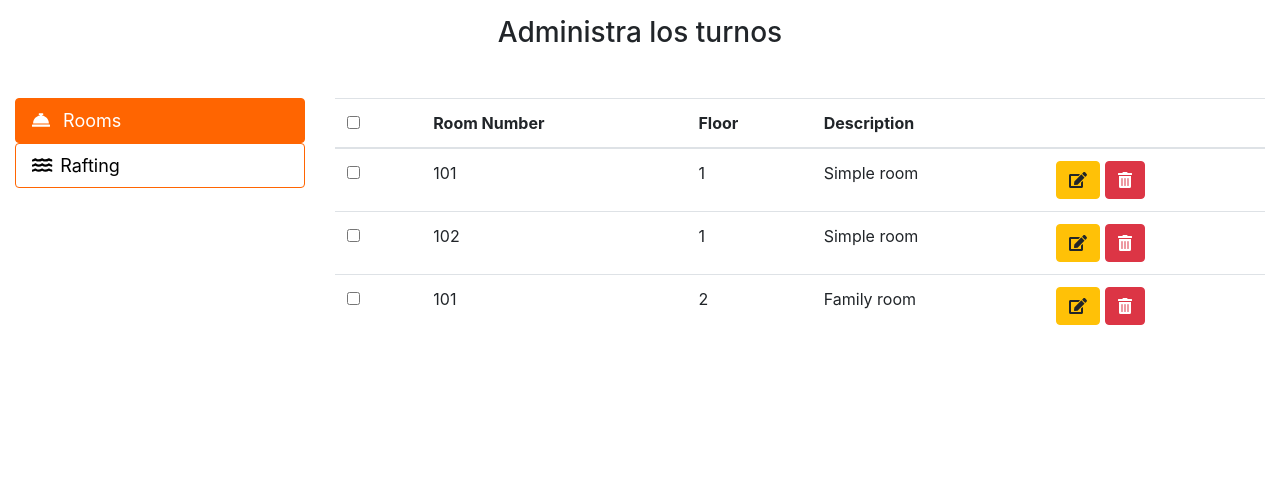
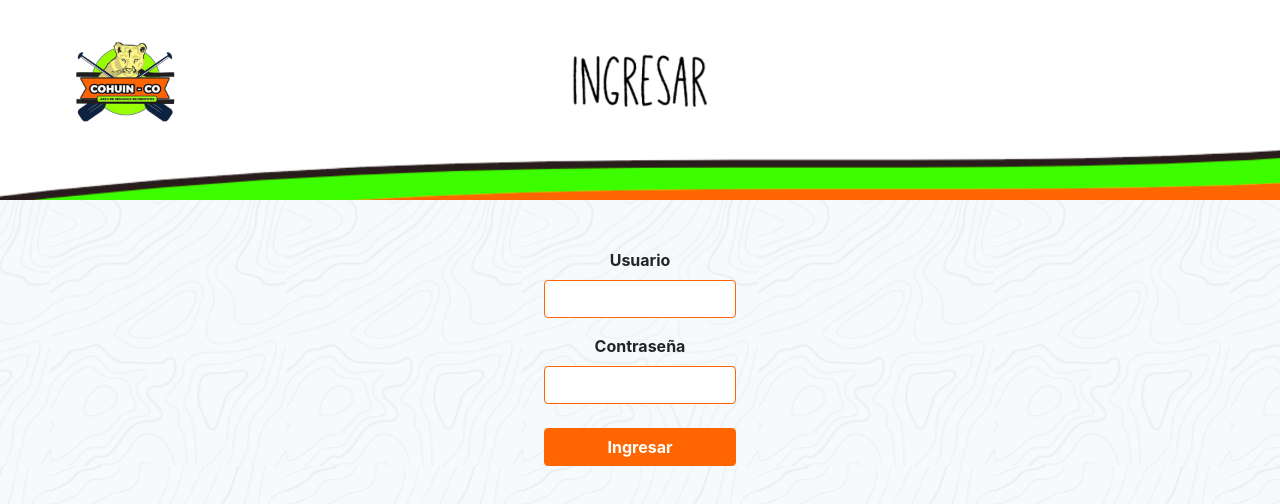
Before and after one commit to franpc3/cohuinco, a React (Create React App) app: page /admin in a window 1280 px wide. Shown: the top 504 px of the page. Built offline with nearby package versions, Linux system fonts and the light colour scheme.

Commit message:
changes dashboard

```diff
--- a/src/App.css
+++ b/src/App.css
@@ -1,38 +1,8 @@
-.App {
-  text-align: center;
+body {
+    margin: 0;
+    padding: 0;
+    background-image: url(../src/components/Images/background.png);
+    background-position: center;
+    background-repeat: repeat;
+    background-size: contain;
 }
-
-.App-logo {
-  height: 40vmin;
-  pointer-events: none;
-}
-
-@media (prefers-reduced-motion: no-preference) {
-  .App-logo {
-    animation: App-logo-spin infinite 20s linear;
-  }
-}
-
-.App-header {
-  background-color: #282c34;
-  min-height: 100vh;
-  display: flex;
-  flex-direction: column;
-  align-items: center;
-  justify-content: center;
-  font-size: calc(10px + 2vmin);
-  color: white;
-}
-
-.App-link {
-  color: #61dafb;
-}
-
-@keyframes App-logo-spin {
-  from {
-    transform: rotate(0deg);
-  }
-  to {
-    transform: rotate(360deg);
-  }
-}
--- a/src/components/Admin/Admin.js
+++ b/src/components/Admin/Admin.js
@@ -1,5 +1,5 @@
 import React, { useState } from 'react';
-/* import Login from './Login'; */
+import Login from './Login';
 import Dashboard from './Dashboard';
 
 
@@ -7,10 +7,7 @@ export default function Admin() {
      const [login, setLogin] = useState(false);
     return (
         <div>
-            <h3 className="text-center mt-3">Administra los turnos </h3>
-            <Dashboard />
-           {/*  {login ? <Dashboard /> : <Login setLogin={setLogin} />} */}
-
+             {login ? <Dashboard /> : <Login setLogin={setLogin} />}
         </div>
     )
 }
--- a/src/components/Admin/Dashboard.js
+++ b/src/components/Admin/Dashboard.js
@@ -1,15 +1,19 @@
 import React from 'react'
-import { Container, Row, Col, Nav, Tab, Table, Form, Button } from 'react-bootstrap';
+import { Container, Row, Col, Nav, Tab, Table, Form, Button, Image, Navbar, InputGroup, FormControl } from 'react-bootstrap';
 import { FontAwesomeIcon } from '@fortawesome/react-fontawesome';
-import {  faConciergeBell, faWater, faEdit, faTrashAlt } from '@fortawesome/free-solid-svg-icons';
+import { faConciergeBell, faWater, faEdit, faTrashAlt, faSearch } from '@fortawesome/free-solid-svg-icons';
+import admin from '../Images/admin.png'
 import './Dashboard.css'
 
 export default function Dashboard() {
     return (
+        <>
+            <Image fluid src={admin} alt="" />
             <Container fluid>
                 <Tab.Container id="left-tabs-example" defaultActiveKey="first" >
                     <Row className="mt-5">
-                    <Col sm={3}>
+                        <Col xs={12} lg={3} className="heightselect">
+                            <h4>Seleccione </h4>
                             <Nav variant="pills" className="flex-column">
                                 <Nav.Item>
                                     <Nav.Link eventKey="first"> <FontAwesomeIcon className="mr-2" icon={faConciergeBell} /> Rooms</Nav.Link>
@@ -19,53 +23,34 @@ export default function Dashboard() {
                                 </Nav.Item>
                             </Nav>
                         </Col>
-                    <Col sm={9}>
+                        <Col xs={12} lg={9}>
+                            <Form >
+                                <Col xs={12} lg={4} className="text-center mt-2 d-block d-lg-none">
+                                    <Button variant="dark" className="px-5 btncolor" >New</Button>
+                                </Col>
+                                <Navbar className="bg-light text-center justify-content-center justify-content-lg-start">
+
+
+                                        <Col xs={4} lg={2} className="my-2 my-lg-0" >
+                                            <FormControl type="text" className=" mr-sm-2" />
+                                        </Col>
+                                        <Col xs={3} lg={2}>
+                                            <Button type="submit" className="btncolor"> <FontAwesomeIcon className="mr-2" icon={faSearch} />Buscar</Button>
+                                        </Col>
+                                        <Col  lg={6} className="text-right d-none d-lg-block " >
+                                            <Button variant="dark" className="px-5 btncolor" >New</Button>
+                                        </Col>
+
+
+
+                                </Navbar>
+                            </Form>
                             <Tab.Content>
                                 <Tab.Pane eventKey="first">
-                                <Table responsive>
+                                    <Table responsive className="bg-light" >
                                         <thead>
-                                        <tr>
-                                            <th><Form.Check type="checkbox"/></th>
-                                            <th>Room Number</th>
-                                            <th>Floor</th>
-                                            <th>Description</th>
-                                            <th></th>
-
-                                        </tr>
-                                    </thead>
-                                    <tbody>
-                                        <tr>
-                                            <td><Form.Check type="checkbox"/></td>
-                                            <td>101</td>
-                                            <td>1</td>
-                                            <td>Simple room</td>
-                                            <td> <Button variant="warning"><FontAwesomeIcon  icon={faEdit} /></Button> <Button variant="danger"><FontAwesomeIcon  icon={faTrashAlt}/></Button></td>
-
-                                        </tr>
-                                        <tr>
-                                            <td><Form.Check type="checkbox"/></td>
-                                            <td>102</td>
-                                            <td>1</td>
-                                            <td>Simple room</td>
-                                            <td> <Button variant="warning"><FontAwesomeIcon  icon={faEdit} /></Button> <Button variant="danger"><FontAwesomeIcon  icon={faTrashAlt}/></Button></td>
-
-                                        </tr>
-                                        <tr>
-                                            <td><Form.Check type="checkbox"/></td>
-                                            <td>101</td>
-                                            <td>2</td>
-                                            <td>Family room</td>
-                                            <td> <Button variant="warning"><FontAwesomeIcon  icon={faEdit} /></Button> <Button variant="danger"><FontAwesomeIcon  icon={faTrashAlt}/></Button></td>
-
-                                        </tr>
-                                    </tbody>
-                                </Table>
-                            </Tab.Pane>
-                            <Tab.Pane eventKey="second">
-                            <Table responsive>
-                                    <thead>
-                                        <tr>
-                                            <th><Form.Check type="checkbox"/></th>
+                                            <tr >
+                                                <th><Form.Check type="checkbox" /></th>
                                                 <th>Room Number</th>
                                                 <th>Floor</th>
                                                 <th>Description</th>
@@ -74,27 +59,66 @@ export default function Dashboard() {
                                         </thead>
                                         <tbody>
                                             <tr>
-                                            <td><Form.Check type="checkbox"/></td>
+                                                <td><Form.Check type="checkbox" /></td>
                                                 <td>101</td>
                                                 <td>1</td>
                                                 <td>Simple room</td>
-                                            <td> <Button variant="warning"><FontAwesomeIcon  icon={faEdit} /></Button> <Button variant="danger"><FontAwesomeIcon  icon={faTrashAlt}/></Button></td>
+                                                <td> <Button variant="light"><FontAwesomeIcon icon={faEdit} className="text-warning" /></Button> <Button variant="light"><FontAwesomeIcon icon={faTrashAlt} className="text-danger" /></Button></td>
 
                                             </tr>
                                             <tr>
-                                            <td><Form.Check type="checkbox"/></td>
+                                                <td><Form.Check type="checkbox" /></td>
                                                 <td>102</td>
                                                 <td>1</td>
                                                 <td>Simple room</td>
-                                            <td> <Button variant="warning"><FontAwesomeIcon  icon={faEdit} /></Button> <Button variant="danger"><FontAwesomeIcon  icon={faTrashAlt}/></Button></td>
+                                                <td> <Button variant="light"><FontAwesomeIcon icon={faEdit} className="text-warning" /></Button> <Button variant="light"><FontAwesomeIcon icon={faTrashAlt} className="text-danger" /></Button></td>
 
                                             </tr>
                                             <tr>
-                                            <td><Form.Check type="checkbox"/></td>
+                                                <td><Form.Check type="checkbox" /></td>
                                                 <td>101</td>
                                                 <td>2</td>
                                                 <td>Family room</td>
-                                            <td> <Button variant="warning"><FontAwesomeIcon  icon={faEdit} /></Button> <Button variant="danger"><FontAwesomeIcon  icon={faTrashAlt}/></Button></td>
+                                                <td> <Button variant="light"><FontAwesomeIcon icon={faEdit} className="text-warning" /></Button> <Button variant="light"><FontAwesomeIcon icon={faTrashAlt} className="text-danger" /></Button></td>
+
+                                            </tr>
+                                        </tbody>
+                                    </Table>
+                                </Tab.Pane>
+                                <Tab.Pane eventKey="second">
+                                    <Table responsive className="bg-light">
+                                        <thead>
+                                            <tr>
+                                                <th><Form.Check type="checkbox" /></th>
+                                                <th>Room Number</th>
+                                                <th>Floor</th>
+                                                <th>Description</th>
+                                                <th></th>
+                                            </tr>
+                                        </thead>
+                                        <tbody>
+                                            <tr>
+                                                <td><Form.Check type="checkbox" /></td>
+                                                <td>101</td>
+                                                <td>1</td>
+                                                <td>Simple room</td>
+                                                <td> <Button variant="light"><FontAwesomeIcon icon={faEdit} className="text-warning" /></Button> <Button variant="light"><FontAwesomeIcon icon={faTrashAlt} className="text-danger" /></Button></td>
+
+                                            </tr>
+                                            <tr>
+                                                <td><Form.Check type="checkbox" /></td>
+                                                <td>102</td>
+                                                <td>1</td>
+                                                <td>Simple room</td>
+                                                <td> <Button variant="light"><FontAwesomeIcon icon={faEdit} className="text-warning" /></Button> <Button variant="light"><FontAwesomeIcon icon={faTrashAlt} className="text-danger" /></Button></td>
+
+                                            </tr>
+                                            <tr>
+                                                <td><Form.Check type="checkbox" /></td>
+                                                <td>101</td>
+                                                <td>2</td>
+                                                <td>Family room</td>
+                                                <td> <Button variant="light"><FontAwesomeIcon icon={faEdit} className="text-warning" /></Button> <Button variant="light"><FontAwesomeIcon icon={faTrashAlt} className="text-danger" /></Button></td>
                                             </tr>
                                         </tbody>
                                     </Table>
@@ -104,5 +128,6 @@ export default function Dashboard() {
                     </Row>
                 </Tab.Container>
             </Container>
+        </>
     )
 }
```
Also changed, not shown: src/components/Admin/Dashboard.css (+8 -0 lines), src/components/Images/admin.png (added), src/components/Images/ingresar.png. Lines whose indentation alone changed are shown as unchanged.
